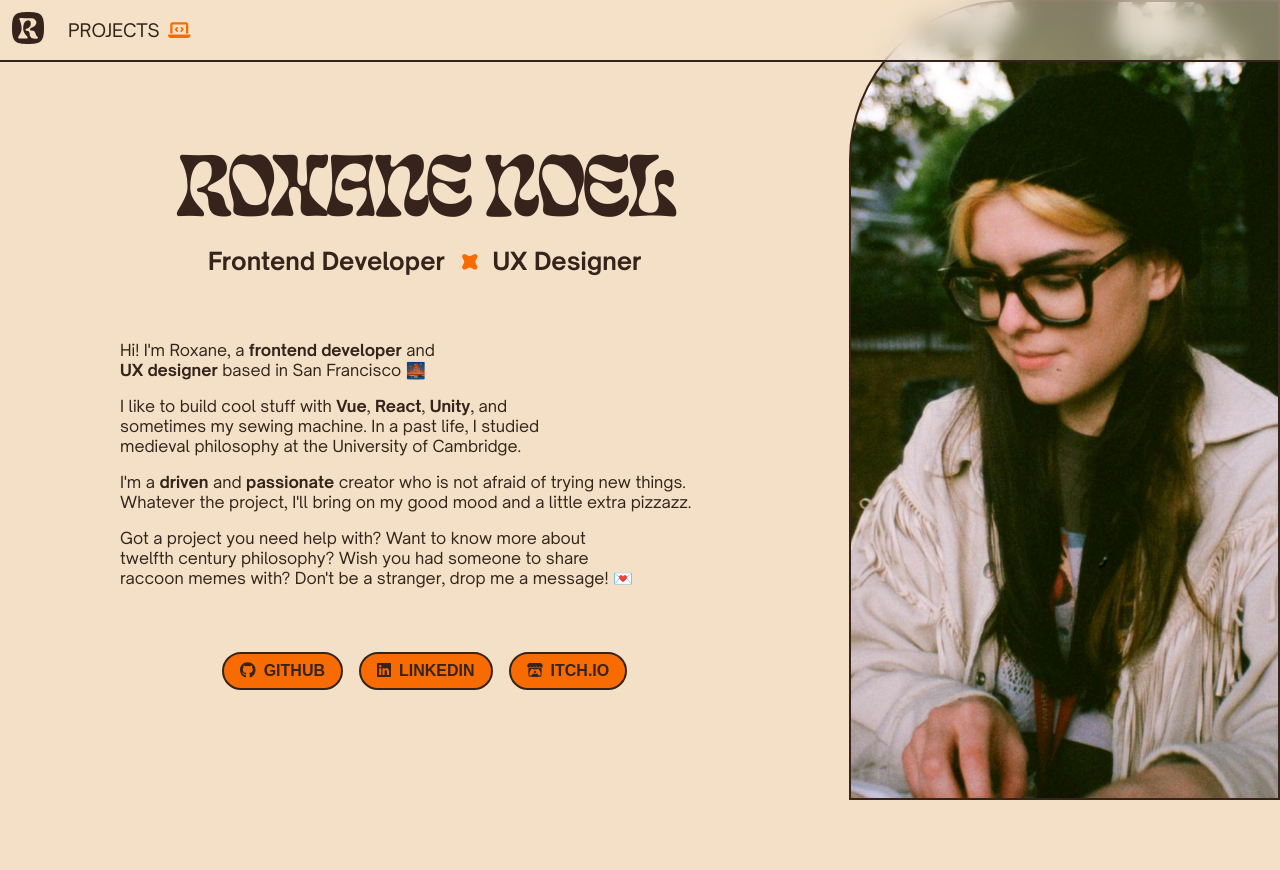
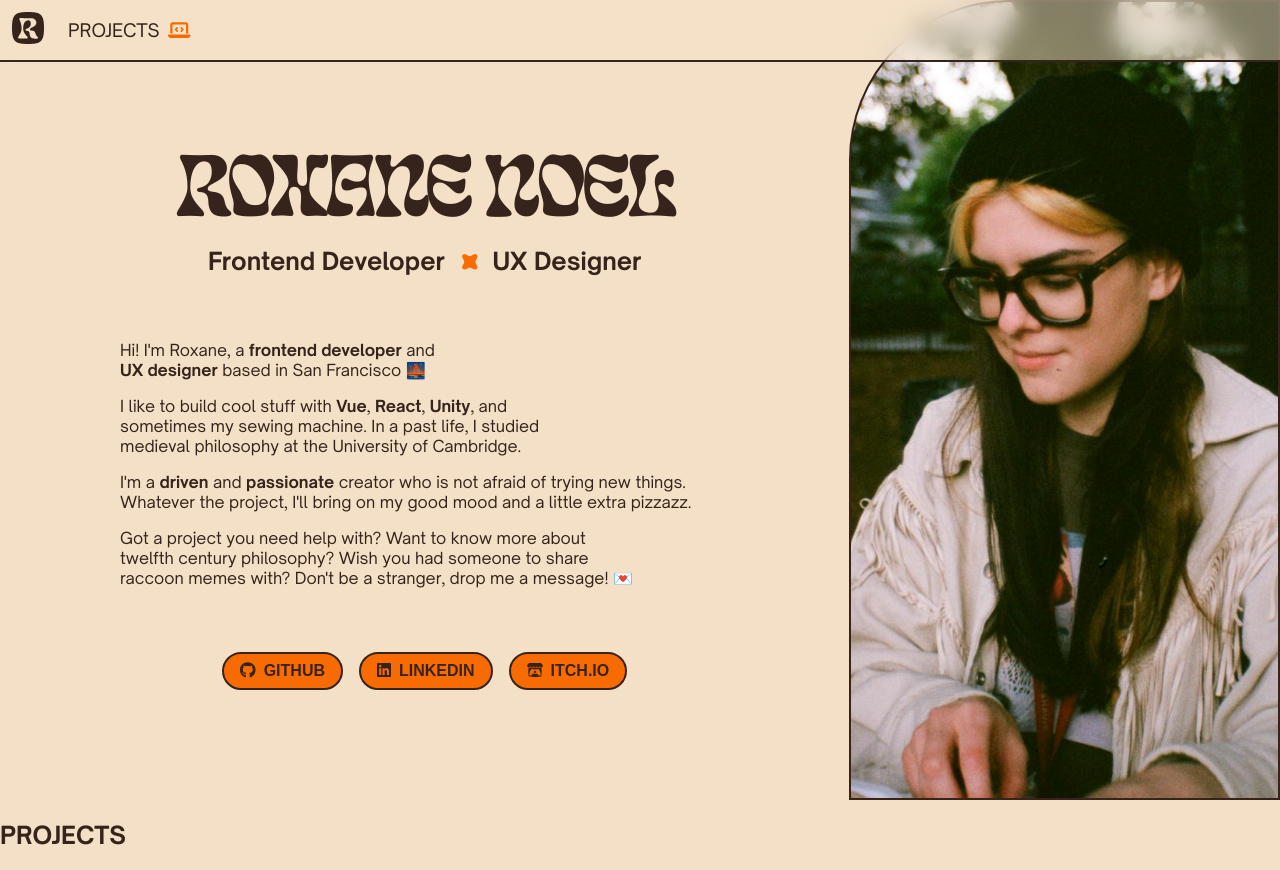
Before and after one commit to Roxanoel/roxanoel.github.io, a React (Create React App) app: page / in a window 1280 px wide. Before the commit the page ends 800 px from the top, so only its background shows below. Built offline with nearby package versions, Linux system fonts and the light colour scheme.

Commit message:
Added basic structure for ProjectsSection component

```diff
--- a/src/App.js
+++ b/src/App.js
@@ -1,5 +1,6 @@
 import Navbar from "./components/Navbar";
 import HeroSection from "./sections/HeroSection";
+import ProjectsSection from "./sections/ProjectsSection";
 
 function App() {
   return (
@@ -11,6 +12,7 @@ function App() {
           <div id="hero-section">
             <HeroSection />
           </div>
+          <ProjectsSection />
           {/*<Footer /> */}
       </div>
     </div>
--- /dev/null
+++ b/src/sections/ProjectsSection.js
@@ -0,0 +1,17 @@
+function ProjectsSection() {
+    return <div id="projects-section">
+        <div className="projects-section-title">
+            <h2 className="section-header">
+                PROJECTS
+            </h2>
+        </div>
+        <div className="filters-container">
+            {/* Put filters here, make button component. There will be state involved.*/}
+        </div>
+        <div className="projects-list-container">
+            {/* Put project cards here; make component + list rendering*/}
+        </div>
+    </div>
+}
+
+export default ProjectsSection;
```
